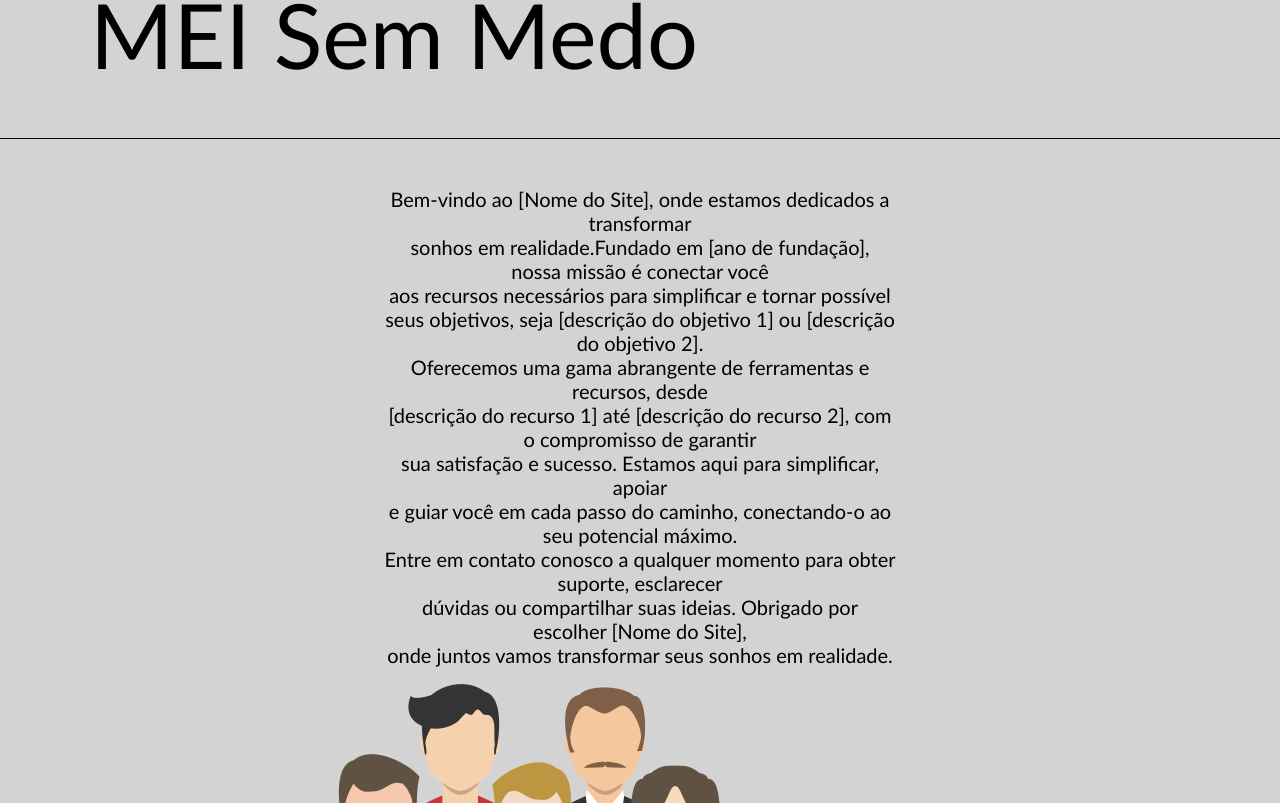
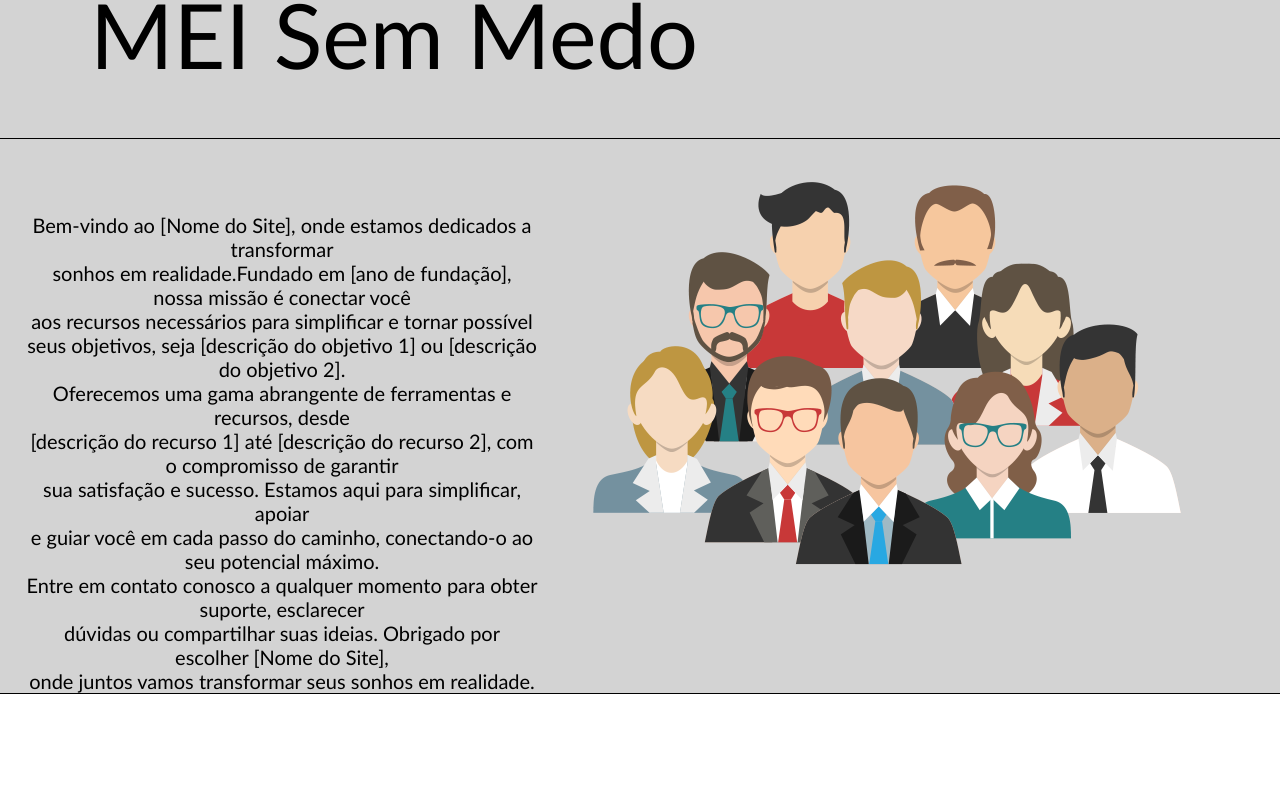
Before and after one commit to TitoSoares/MSM_bkp, a React (Create React App) app in the folder meisemmedo/meisemmedo/: page / in a window 1280 px wide. Shown: the part 897-1700 px from the top of the page. After the commit the page ends 1591 px from the top, so only its background shows below. Built offline with nearby package versions, Linux system fonts and the light colour scheme.

Commit message:
Ajustes em Home

```diff
--- a/meisemmedo/meisemmedo/src/Componentes/estyle/estilo.css
+++ b/meisemmedo/meisemmedo/src/Componentes/estyle/estilo.css
@@ -308,15 +308,18 @@
     display: flex;
     flex-direction: row;
     justify-content:space-around;
+    border-bottom: black 1px solid
 }
 .txtMEI{
+    margin-top: 2%;
     width:40%;
     height:auto;
     font-size: 20px;
     font-family:'Calibri';
 }
 .imgMEI{
-    margin-right: 200px;
+    margin-top: 2%;
+    margin-right: 5%;
     background-image: url("../../../public/Imagem_4_home.png");
     width: 600px;
     height: 433px;
```
